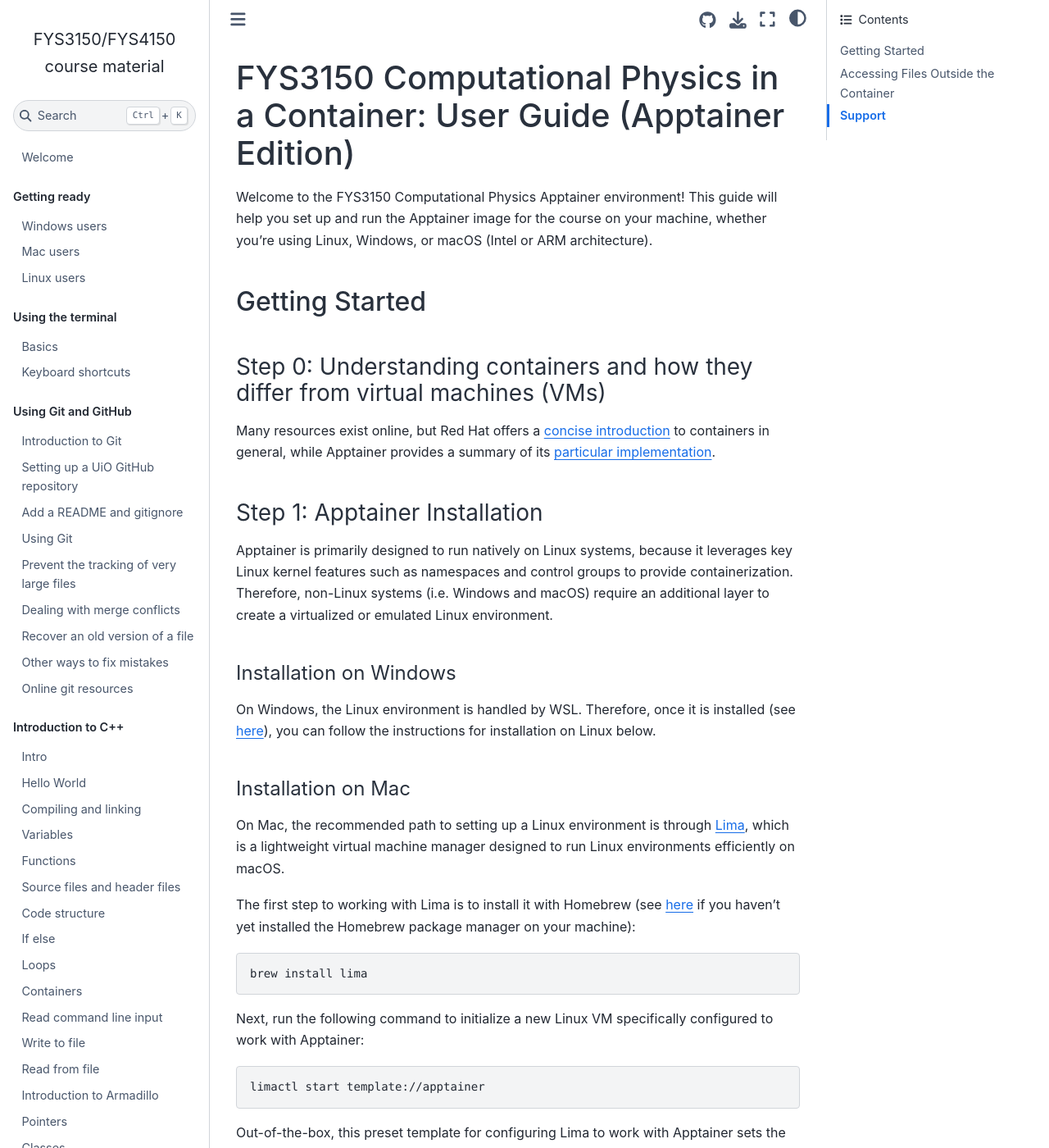
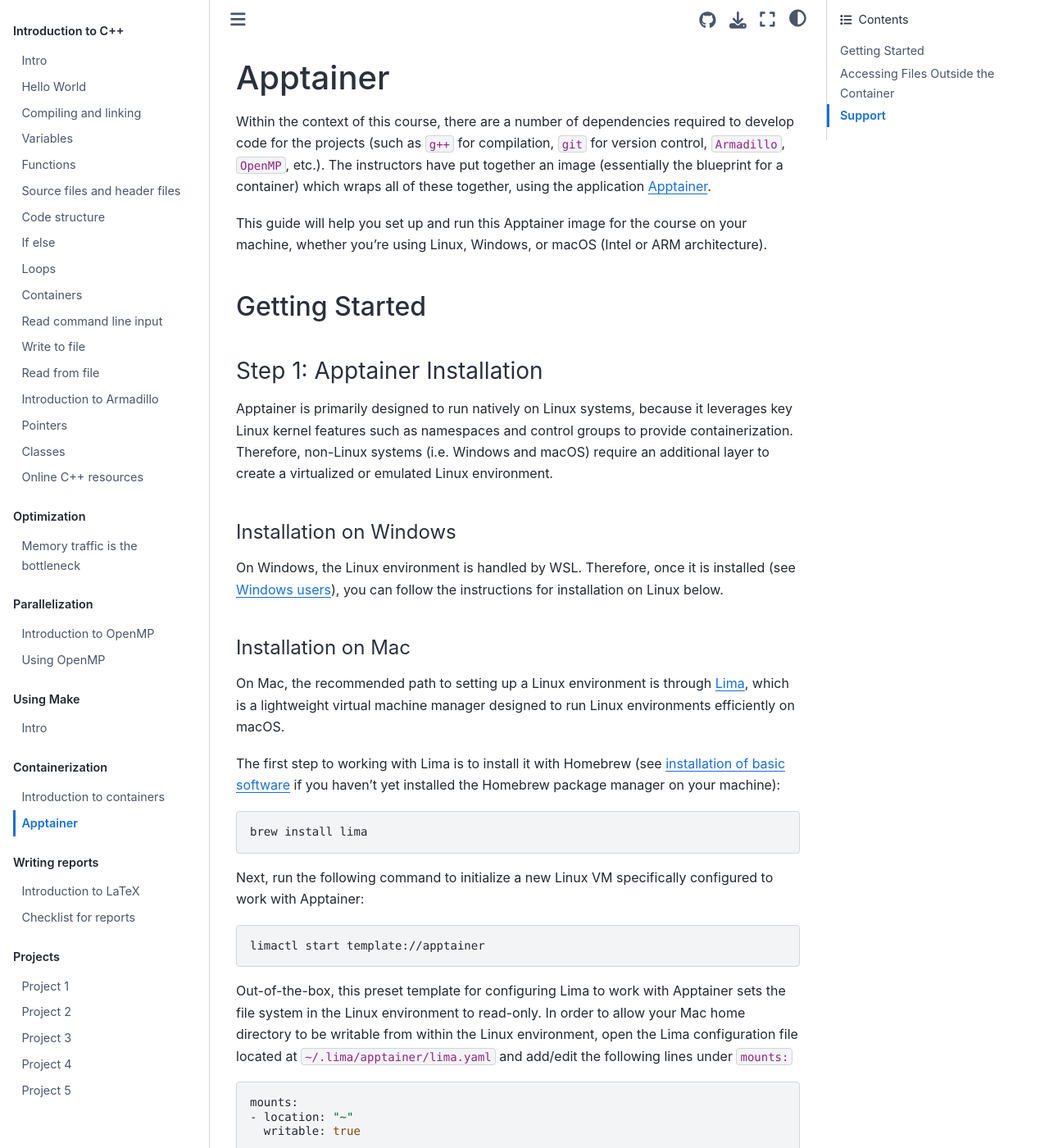
Before and after one commit to anderkve/FYS3150, a Jupyter Book: the page built from book/containerization/apptainer.md, in a window 1280 px wide and 1400 px high. Shown: the whole window at 82% size. Built offline with Jupyter Book 1.0.4 settings and Sphinx 7.4.7 and the Sphinx Book theme 1.1.4, drawn with Linux system fonts in a browser that asks for light colours; pages that are not in the unit, such as notebooks, are missing from menus; some of the changed text lies outside the part shown.

Commit message:
Integrate the container README into the book and add an introduction to containerization

````diff
--- a/_toc.yml
+++ b/_toc.yml
@@ -69,6 +69,11 @@
     chapters:
       - file: book/using_make/intro
 
+  - caption: Containerization
+    chapters:
+      - file: book/containerization/intro_to_containers
+      - file: book/containerization/apptainer
+
   - caption: Writing reports
     chapters:
       - file: book/writing_reports/introduction_to_latex
--- a/apptainer/Apptainer_for_users.md
+++ b/book/containerization/apptainer.md
@@ -1,12 +1,10 @@
-# FYS3150 Computational Physics in a Container: User Guide (Apptainer Edition)
+# Apptainer
 
-Welcome to the FYS3150 Computational Physics Apptainer environment! This guide will help you set up and run the Apptainer image for the course on your machine, whether you're using Linux, Windows, or macOS (Intel or ARM architecture).
+Within the context of this course, there are a number of dependencies required to develop code for the projects (such as `g++` for compilation, `git` for version control, `Armadillo`, `OpenMP`, etc.). The instructors have put together an image (essentially the blueprint for a container) which wraps all of these together, using the application [Apptainer](https://apptainer.org/docs/user/latest/introduction.html).
+
+This guide will help you set up and run this Apptainer image for the course on your machine, whether you're using Linux, Windows, or macOS (Intel or ARM architecture).
 
 ## Getting Started
-
-### Step 0: Understanding containers and how they differ from virtual machines (VMs)
-
-Many resources exist online, but Red Hat offers a [concise introduction](https://www.redhat.com/en/topics/containers/containers-vs-vms) to containers in general, while Apptainer provides a summary of its [particular implementation](https://apptainer.org/docs/user/latest/introduction.html).
 
 ### Step 1: Apptainer Installation
 
@@ -14,13 +12,13 @@
 
 #### Installation on Windows
 
-On Windows, the Linux environment is handled by WSL. Therefore, once it is installed (see [here](https://anderkve.github.io/FYS3150/book/getting_ready/windows_users.html)), you can follow the instructions for installation on Linux below.
+On Windows, the Linux environment is handled by WSL. Therefore, once it is installed (see [Windows users](sec:windows_users)), you can follow the instructions for installation on Linux below.
 
 #### Installation on Mac
 
 On Mac, the recommended path to setting up a Linux environment is through [Lima](https://lima-vm.io/docs/), which is a lightweight virtual machine manager designed to run Linux environments efficiently on macOS.
 
-The first step to working with Lima is to install it with Homebrew (see [here](https://anderkve.github.io/FYS3150/book/getting_ready/mac_users.html#installation-of-basic-software) if you haven't yet installed the Homebrew package manager on your machine):
+The first step to working with Lima is to install it with Homebrew (see [installation of basic software](sec:installation_of_basic_software) if you haven't yet installed the Homebrew package manager on your machine):
 
 ```bash
 brew install lima
@@ -81,7 +79,7 @@
 ```
 mv /path/to/downloads/folder/<name_of_image.sif> ~
 ```
-**N.B.** - You can also put it directly in the folder where you're writing your code (the one under version control), but in this case it's advisable to add the image to the `.gitignore` list (see the description in the [course material](https://anderkve.github.io/FYS3150/book/using_git/add_a_README_and_gitignore.html#gitignore) if you haven't set one up) so that it's not mistakenly added to your repository. Since the image is a few hundred MB in size, UiO GitHub will reject it being pushed to the server (similar to other large files that can be generated in the projects of the course).
+**N.B.** - You can also put it directly in the folder where you're writing your code (the one under version control), but in this case it's advisable to add the image to the `.gitignore` list (see the description in the section on [gitignore](sec:gitignore) if you haven't set one up) so that it's not mistakenly added to your repository. Since the image is a few hundred MB in size, UiO GitHub will reject it being pushed to the server (similar to other large files that can be generated in the projects of the course).
 
 ### Step 3: Running the Image
 
````
Also changed, not shown: book/containerization/intro_to_containers.md (added, +14 -0 lines), book/getting_ready/mac_users.md (+1 -1 lines), book/getting_ready/windows_users.md (+1 -0 lines), book/using_git/add_a_README_and_gitignore.md (+1 -0 lines).
